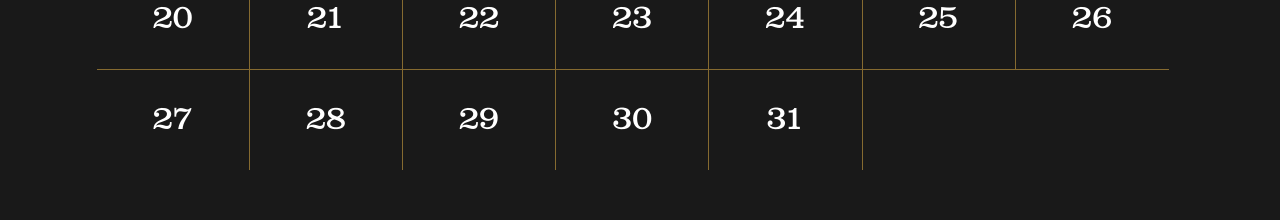
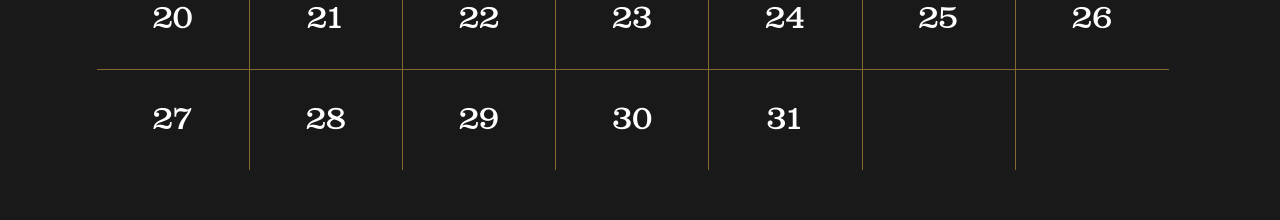
Before and after one commit to karim40188/trading_society-project, a React (Vite) app: page /calender in a window 1280 px wide. Shown: the part 704-924 px from the top of the page. Built offline with nearby package versions, Linux system fonts and the light colour scheme; a web font is replaced by a local one.

Commit message:
some edit

```diff
--- a/src/Components/HomeProfile/Calender.jsx
+++ b/src/Components/HomeProfile/Calender.jsx
@@ -20,8 +20,8 @@ const Calendar = () => {
   const [openDialog, setOpenDialog] = useState(false);
 
   const daysInMonth = currentMonth.daysInMonth();
-  const daysArray = Array.from({ length: daysInMonth }, (_, index) =>
-    dayjs(currentMonth).date(index + 1)
+  const totalRows = Math.ceil(
+    (daysInMonth + currentMonth.startOf("month").day()) / 7
   );
 
   const nextMonth = () => {
@@ -44,10 +44,6 @@ const Calendar = () => {
     setOpenDialog(false);
     setEventTitle("");
   };
-
-  const totalRows = Math.ceil(
-    (daysInMonth + currentMonth.startOf("month").day()) / 7
-  );
 
   return (
     <Box sx={{ padding: { xs: "5px", md: "20px" }, color: "#fff" }}>
@@ -207,51 +203,37 @@ const Calendar = () => {
           )}
 
           {/* Display days and empty spaces before the first day */}
-          {Array.from({
-            length: currentMonth.startOf("month").day() + daysInMonth,
-          }).map((_, index) => (
+          {Array.from({ length: totalRows * 7 }).map((_, index) => {
+            const dayIndex = index - currentMonth.startOf("month").day();
+            const isDay = dayIndex >= 0 && dayIndex < daysInMonth;
+            const isLastRow = Math.floor(index / 7) === totalRows - 1; // Check if the cell is in the last row
+
+            return (
               <Box
                 key={index}
                 sx={{
-                borderRight:
-                  (index + 1) % 7 === 0 ? "none" : "1px solid #856A30", // Remove border-right for the last column only
-                borderBottom:
-                  index >= (totalRows - 1) * 7 ? "none" : "1px solid #856A30", // Remove border-bottom for the last row
+                  borderRight: (index + 1) % 7 === 0 ? "none" : "1px solid #856A30", // Remove border-right for the last column
+                  borderBottom: isLastRow ? "none" : "1px solid #856A30", // Remove border-bottom for the last row
                   height: { xs: "60px", md: "100px" },
                   display: "flex",
                   justifyContent: "center",
                   alignItems: "center",
-                cursor:
-                  index >= currentMonth.startOf("month").day()
-                    ? "pointer"
-                    : "default",
+                  cursor: isDay ? "pointer" : "default",
                   position: "relative",
                   backgroundColor:
-                  index >= currentMonth.startOf("month").day() &&
-                  events[
-                    dayjs(currentMonth)
-                      .date(index - currentMonth.startOf("month").day() + 1)
-                      .format("YYYY-MM-DD")
-                  ]
+                    isDay &&
+                    events[dayjs(currentMonth).date(dayIndex + 1).format("YYYY-MM-DD")]
                       ? "#ffcccc"
                       : "inherit",
-                "&:hover":
-                  index >= currentMonth.startOf("month").day()
-                    ? { backgroundColor: "#C3AD57", color: "#000" }
-                    : {},
+                  "&:hover": isDay ? { backgroundColor: "#C3AD57", color: "#000" } : {},
                 }}
                 onClick={
-                index >= currentMonth.startOf("month").day()
-                  ? () =>
-                      handleDateClick(
-                        dayjs(currentMonth).date(
-                          index - currentMonth.startOf("month").day() + 1
-                        )
-                      )
+                  isDay
+                    ? () => handleDateClick(dayjs(currentMonth).date(dayIndex + 1))
                     : null
                 }
               >
-              {index >= currentMonth.startOf("month").day() && (
+                {isDay && (
                   <Typography
                     variant="body1"
                     sx={{
@@ -259,17 +241,11 @@ const Calendar = () => {
                       fontSize: { xs: "16px", md: "30px" },
                     }}
                   >
-                  {dayjs(currentMonth)
-                    .date(index - currentMonth.startOf("month").day() + 1)
-                    .date()}
+                    {dayjs(currentMonth).date(dayIndex + 1).date()}
                   </Typography>
                 )}
-              {index >= currentMonth.startOf("month").day() &&
-                events[
-                  dayjs(currentMonth)
-                    .date(index - currentMonth.startOf("month").day() + 1)
-                    .format("YYYY-MM-DD")
-                ] && (
+                {isDay &&
+                  events[dayjs(currentMonth).date(dayIndex + 1).format("YYYY-MM-DD")] && (
                     <Box
                       sx={{
                         position: "absolute",
@@ -289,7 +265,8 @@ const Calendar = () => {
                     </Box>
                   )}
               </Box>
-          ))}
+            );
+          })}
         </Box>
       </Box>
 
```
Lines whose indentation alone changed are shown as unchanged.
